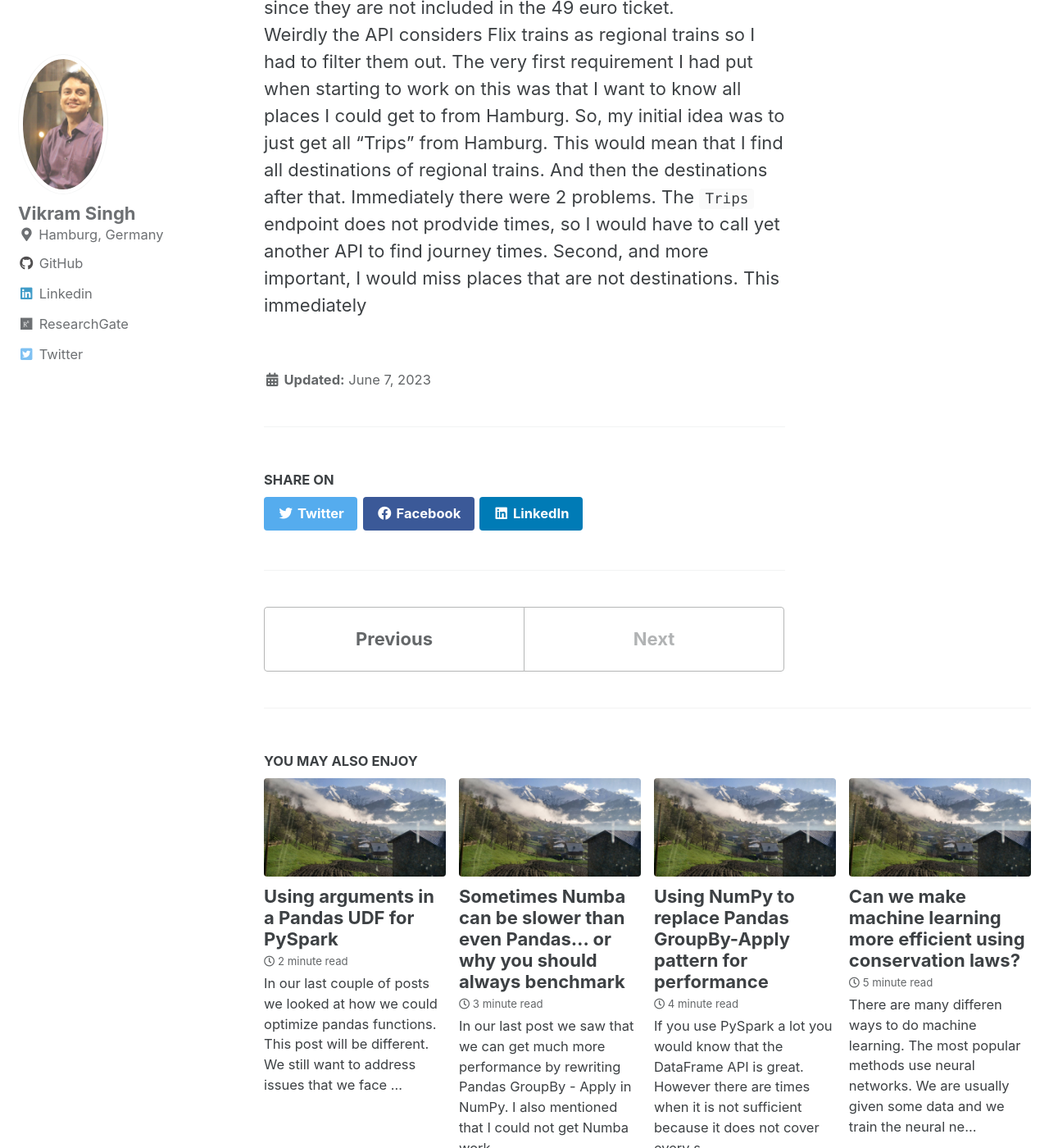
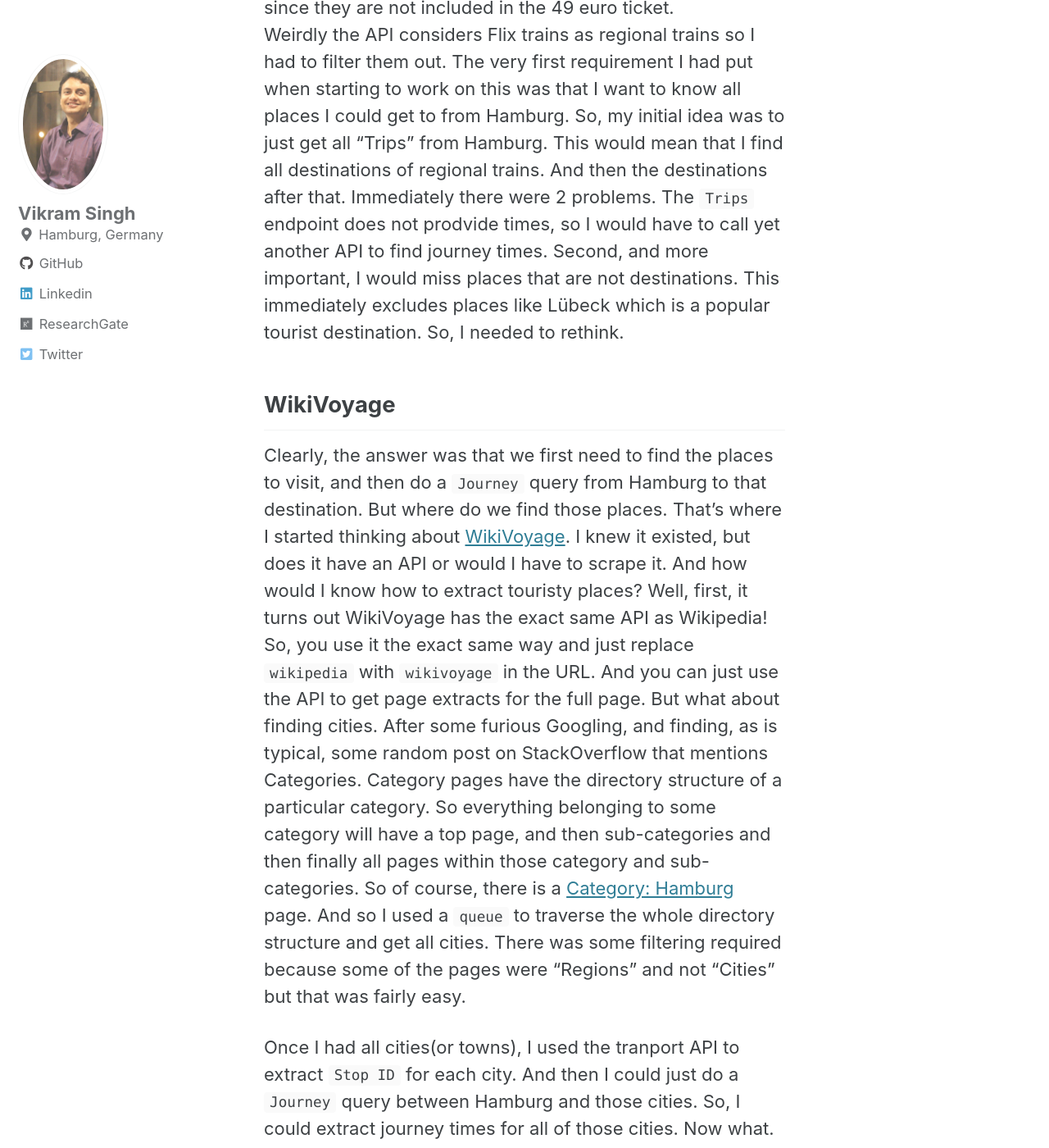
Before and after one commit to vikramsg/vikramsg.github.io, a Jekyll site: the page built from _posts/2023-06-07-blog_49travel.md, in a window 1280 px wide and 1400 px high, scrolled down 1581 px. Shown: the whole window at 82% size. Built offline with Jekyll 4.4.1, drawn with Linux system fonts in a browser that asks for light colours; cached includes are drawn as plain includes; some of the changed text lies outside the part shown.

Commit message:
Wiki section

```diff
--- a/_posts/2023-06-07-blog_49travel.md
+++ b/_posts/2023-06-07-blog_49travel.md
@@ -51,4 +51,34 @@ Immediately there were 2 problems.
 The `Trips` endpoint does not prodvide times, so I would have to call yet another API
 to find journey times.
 Second, and more important, I would miss places that are not destinations.
-This immediately
+This immediately excludes places like Lübeck which is a popular tourist destination.
+So, I needed to rethink.
+
+## WikiVoyage
+
+Clearly, the answer was that we first need to find the places to visit,
+and then do a `Journey` query from Hamburg to that destination.
+But where do we find those places.
+That's where I started thinking about [WikiVoyage](https://en.wikivoyage.org/).
+I knew it existed, but does it have an API or would I have to scrape it.
+And how would I know how to extract touristy places?
+Well, first, it turns out WikiVoyage has the exact same API as Wikipedia!
+So, you use it the exact same way and just replace `wikipedia` with `wikivoyage`
+in the URL.
+And you can just use the API to get page extracts for the full page.
+But what about finding cities.
+After some furious Googling, and finding, as is typical, some random post
+on StackOverflow that mentions Categories.
+Category pages have the directory structure of a particular category.
+So everything belonging to some category will have a top page,
+and then sub-categories and then finally all pages within those category and sub-categories.
+So of course, there is a [Category: Hamburg](https://en.wikivoyage.org/wiki/Category:Germany) page.
+And so I used a `queue` to traverse the whole directory structure and get all cities.
+There was some filtering required because some of the pages were
+"Regions" and not "Cities" but that was fairly easy.
+
+Once I had all cities(or towns), I used the tranport API to extract
+`Stop ID` for each city.
+And then I could just do a `Journey` query between Hamburg and those cities.
+So, I could extract journey times for all of those cities.
+Now what.
```
